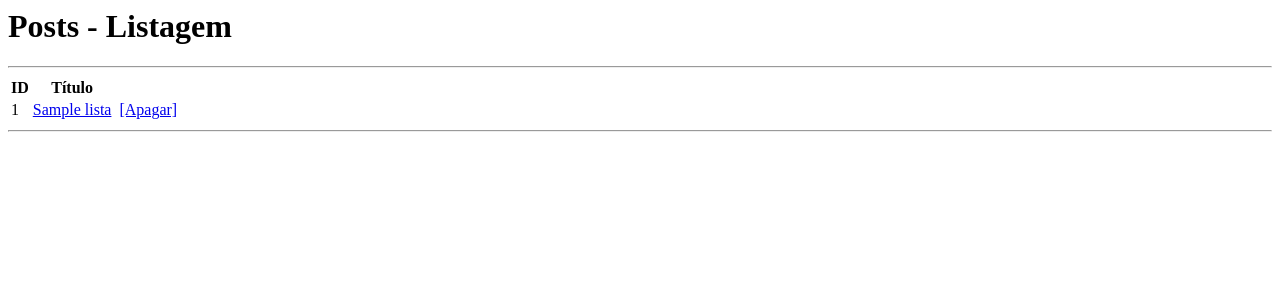
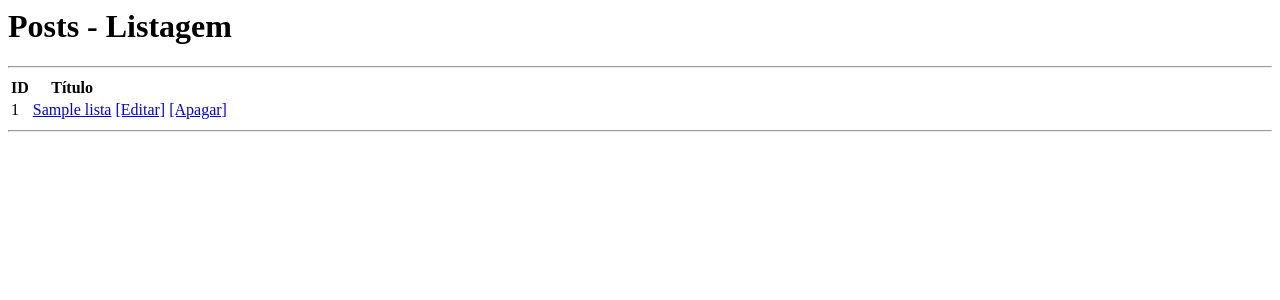
Before and after one commit to juliano777/probar_django, a Django app: template virtual_env/src/templates/posts/index.html in a window 1280 px wide. Shown: the top 300 px of the page. Run offline with Django 3.2, Linux system fonts and the light colour scheme; the template is opened without the code that fills it: most values are stand-ins (such as "Sample title", 1, 10 or a date in 2020).

Commit message:
20190308_0853

```diff
--- a/virtual_env/src/blog/settings.py
+++ b/virtual_env/src/blog/settings.py
@@ -57,7 +57,7 @@ ROOT_URLCONF = 'blog.urls'
 TEMPLATES = [
     {
         'BACKEND': 'django.template.backends.django.DjangoTemplates',
-        'DIRS': [os.path.join(BASE_DIR, 'templates ')],
+        'DIRS': [os.path.join(BASE_DIR, 'templates')],
         'APP_DIRS': True,
         'OPTIONS': {
             'context_processors': [
--- a/virtual_env/src/templates/posts/index.html
+++ b/virtual_env/src/templates/posts/index.html
@@ -24,6 +24,7 @@
 
       <td>
         <!-- <a href="/update/{{i.pk}}/">[Editar]</a> -->
+        <a href='{% url "posts:update" pk=2 %}'>[Editar]</a>
       </td>
 
       <td>
```
